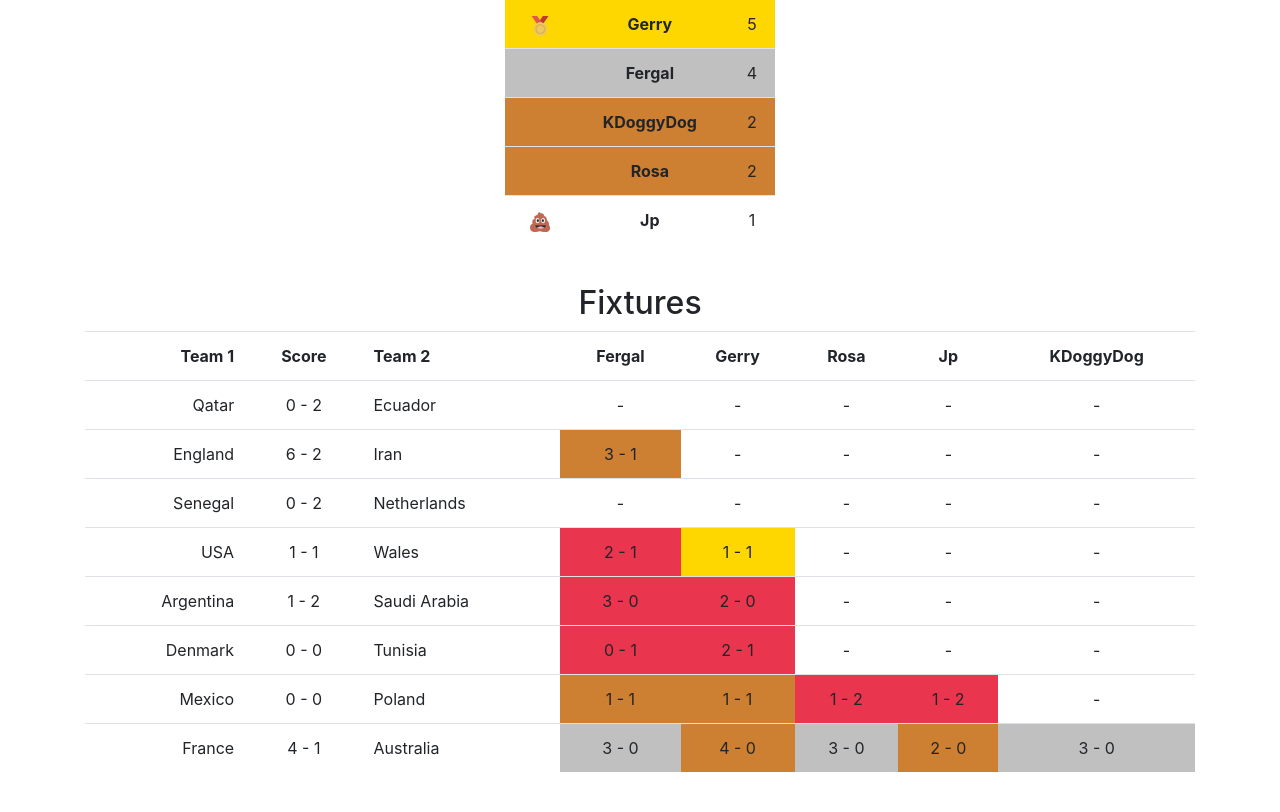
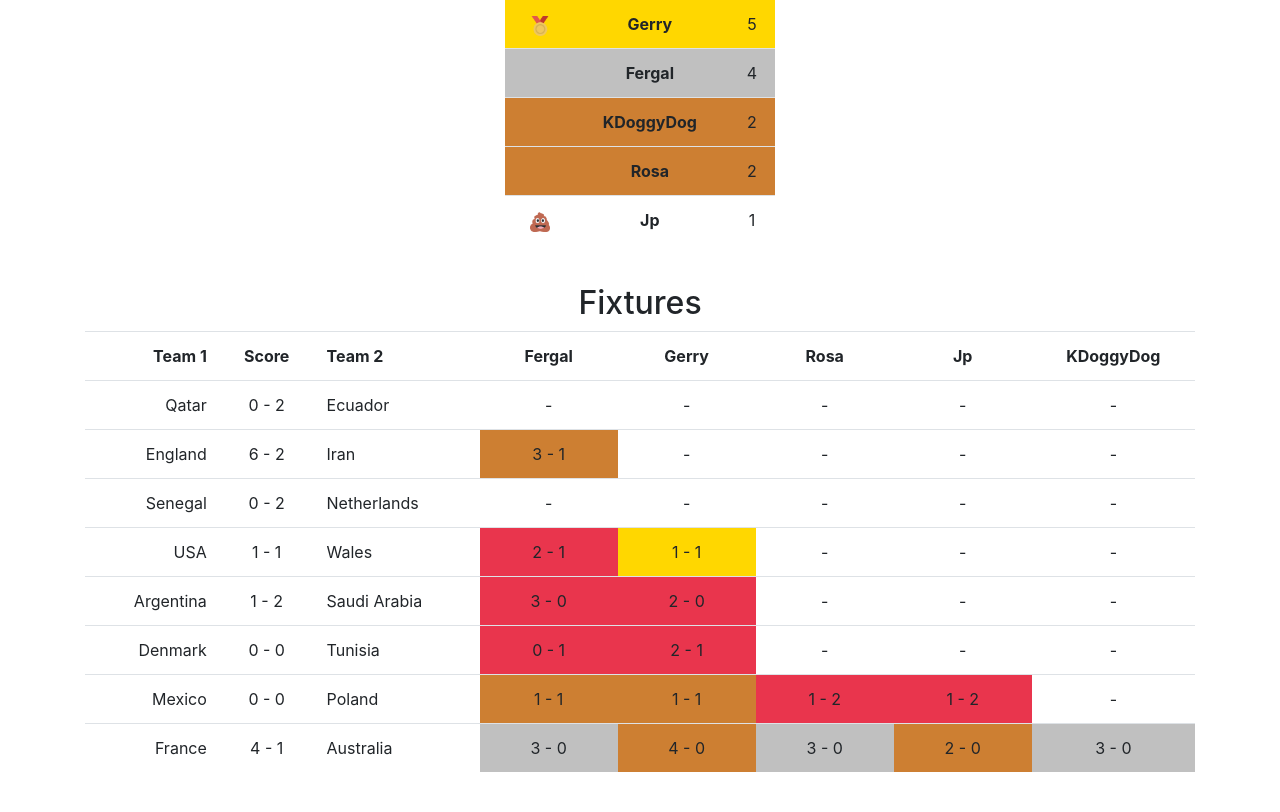
Before and after one commit to fjd35/world_cup, a Flask app: page / in a window 1280 px wide. Shown: the part 367-1179 px from the top of the page. Run offline with Flask 3, Linux system fonts and the light colour scheme; data comes from the database, SQL or seed files in the repository; parts of the project's set-up code (start-up, migrations or seed data) failed here and were passed over; some libraries are stand-ins or nearby versions.

Commit message:
Fix table cell width

```diff
--- a/src/templates/index.html
+++ b/src/templates/index.html
@@ -48,7 +48,7 @@
             <th class="text-center">Score</th>
             <th class="text-left">Team 2</th>
             {% for username in df.columns[3:] %}
-                <th class="text-center">{{ username }}</th>
+                <th class="text-center" style="min-width:100px">{{ username }}</th>
             {% endfor %}
         </tr>
         {% for index, row in df.iterrows() %}
```
